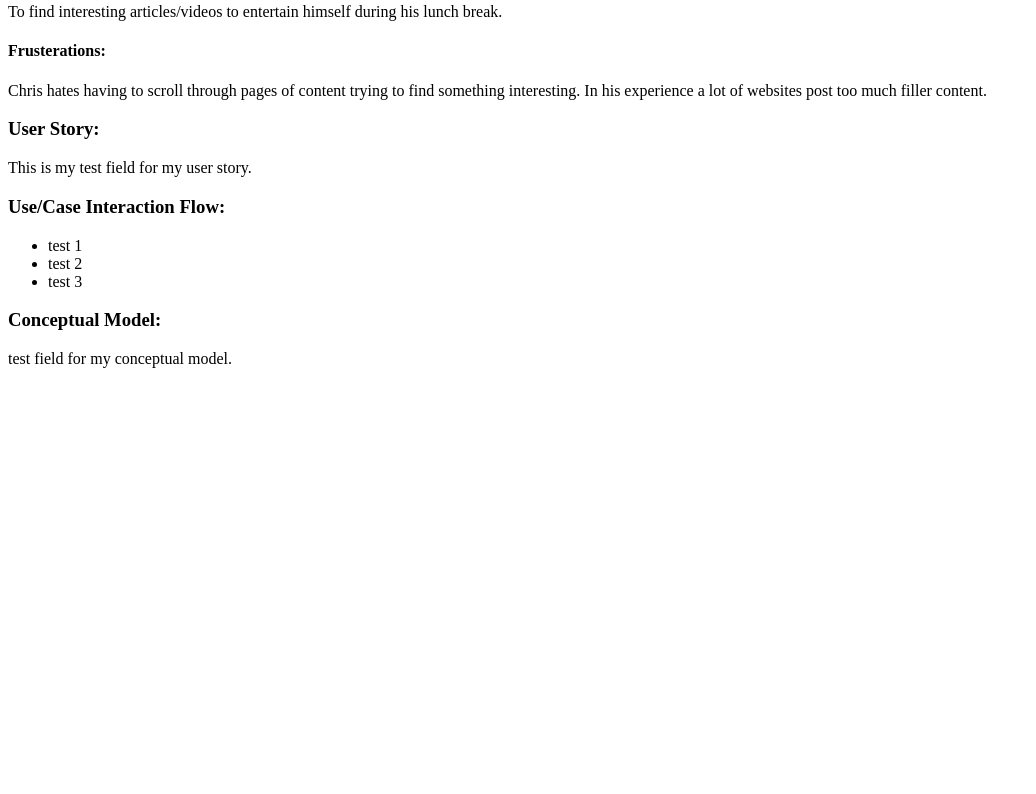
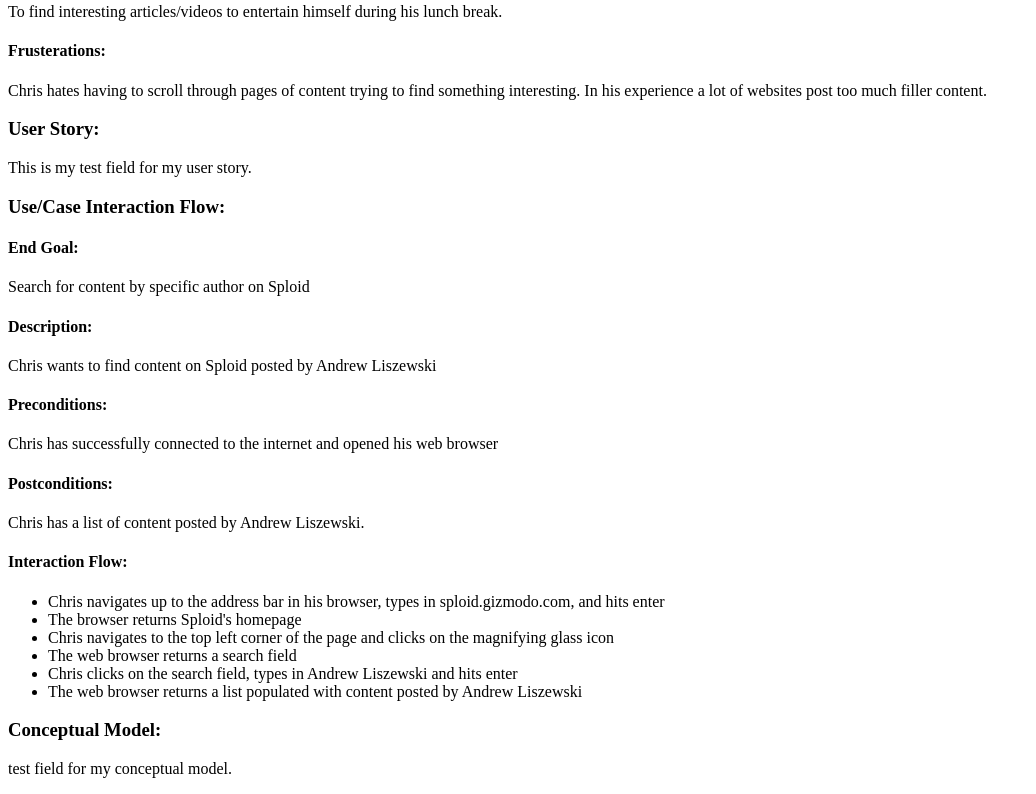
Before and after one commit to jticer4/data-design, a PHP site: page / in a window 1280 px wide. Shown: the part 617-1411 px from the top of the page, without its empty margins (0-1036 px from the left). Before the commit the page ends 985 px from the top, so only its background shows below. Run offline with PHP 8.4, Linux system fonts and the light colour scheme.

Commit message:
added in my use/case interaction flow

```diff
--- a/index.php
+++ b/index.php
@@ -23,10 +23,23 @@ version of Windows 10</p>
 echo "<h3>User Story: </h3>
 <p>This is my test field for my user story. </p>";
 echo "<h3>Use/Case Interaction Flow: </h3>";
+echo "<h4>End Goal:</h4>
+<p>Search for content by specific author on Sploid</p>
+<h4>Description:</h4>
+<p>Chris wants to find content on Sploid posted by Andrew Liszewski</p>
+<h4>Preconditions: </h4>
+<p>Chris has successfully connected to the internet and opened his web browser</p>
+<h4>Postconditions:</h4>
+<p>Chris has a list of content posted by Andrew Liszewski.</p>
+<h4>Interaction Flow:</h4>";
 echo "<ul>
-<li>test 1</li>
-<li>test 2</li>
-<li>test 3</li>
+<li>Chris navigates up to the address bar in his browser, types in sploid.gizmodo.com, and
+hits enter</li>
+<li>The browser returns Sploid's homepage</li>
+<li>Chris navigates to the top left corner of the page and clicks on the magnifying glass icon</li>
+<li>The web browser returns a search field</li>
+<li>Chris clicks on the search field, types in Andrew Liszewski and hits enter</li>
+<li>The web browser returns a list populated with content posted by Andrew Liszewski</li>
 </ul>";
 echo "<h3>Conceptual Model: </h3>
 <p>test field for my conceptual model.</p>";
```
